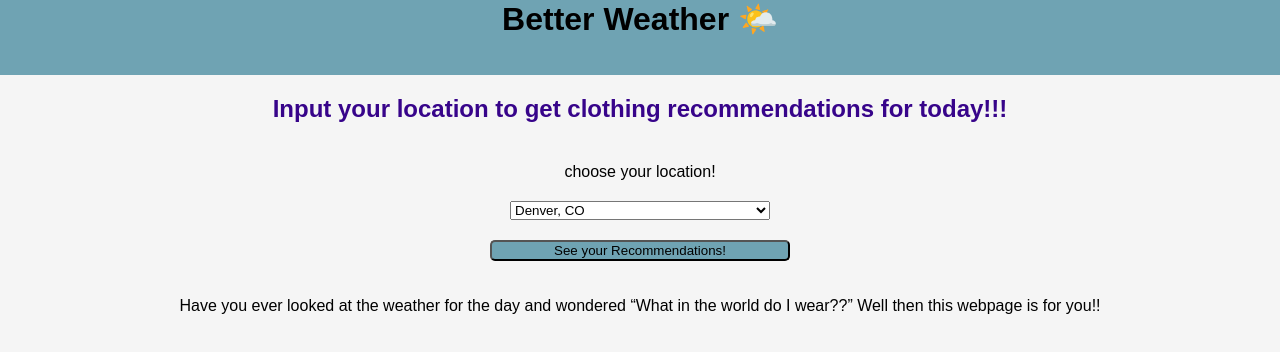
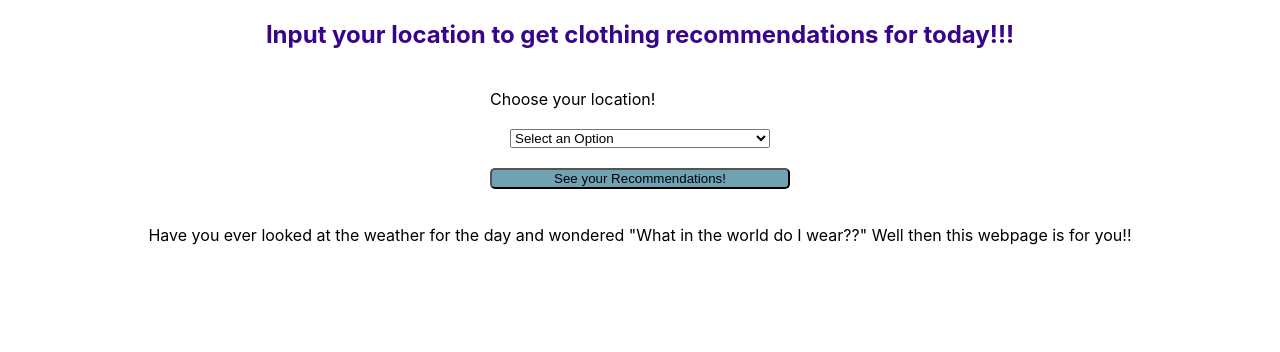
Before and after one commit to Swatzell/better-weather, a React (Create React App) app: page / in a window 1280 px wide. Shown: the top 352 px of the page. Built offline with nearby package versions, Linux system fonts and the light colour scheme; a web font is replaced by a local one.

Commit message:
Add App.tsx routing and adjust components to connect to one another

```diff
--- a/src/App.tsx
+++ b/src/App.tsx
@@ -1,15 +1,17 @@
 import React from 'react';
-import './App.css';
+import { BrowserRouter as Router, Routes, Route } from 'react-router-dom';
 import HomePage from './pages/HomePage';
+import WeatherPage from './pages/WeatherPage';
 
-function App() {
+const App: React.FC = () => {
   return (
-    <div className="App">
-      <h1>Better Weather 🌤️</h1>
-        <HomePage/>
-
-    </div>
+    <Router>
+      <Routes>
+        <Route path="/" element={<HomePage />} />
+        <Route path="/weather" element={<WeatherPage />} />
+      </Routes>
+    </Router>
   );
-}
+};
 
 export default App;
--- a/src/pages/HomePage.tsx
+++ b/src/pages/HomePage.tsx
@@ -1,20 +1,40 @@
-import './HomePage.css'
-import React from 'react'
+import './HomePage.css';
+import React, { useState } from 'react';
+import { useNavigate } from 'react-router-dom';
 
-export default function HomePage(){
-    return(
+export default function HomePage() {
+  const [location, setLocation] = useState('');
+  const navigate = useNavigate();
+
+  const handleLocationChange = (event: React.ChangeEvent<HTMLSelectElement>) => {
+    setLocation(event.target.value);
+  };
+
+  const handleSubmit = () => {
+    const selectedOption = document.querySelector(`#locations option[value="${location}"]`);
+    const lat = selectedOption?.getAttribute('data-lat');
+    const lon = selectedOption?.getAttribute('data-lon');
+
+    if (lat && lon) {
+        navigate(`/weather?city=${location}&lat=${lat}&lon=${lon}`);
+    }
+  };
+
+  return (
     <div className='homepage-body'>
-            <h2>Input your location to get clothing recommendations for today!!! </h2>
+      <h2>Input your location to get clothing recommendations for today!!!</h2>
       <div className='input-box'>
-                <label htmlFor="options">choose your location!</label>
-                <select className='city-selector' id='locations' >
+        <label htmlFor="options">Choose your location!</label>
+        <select className='city-selector' id='locations' onChange={handleLocationChange} value={location}>
           <option value="" disabled>Select an Option</option>
-                    <option value="Denver">Denver, CO</option>
-                    <option value="El Paso">El Paso, TX</option>
+          <option value="Denver" data-lat="39.7392" data-lon="-104.9903">Denver, CO</option>
+          <option value="El Paso" data-lat="31.7619" data-lon="-106.4850">El Paso, TX</option>
+          <option value="Birmingham" data-lat="33.5186" data-lon="-86.8104">Birmingham, AL</option>
+          <option value="Chicago" data-lat="41.8781" data-lon="-87.6298">Chicago, IL</option>
         </select>
-                <button className='rec-button'>See your Recommendations!</button>
+        <button className='rec-button' onClick={handleSubmit}>See your Recommendations!</button>
       </div>
-            <p>Have you ever looked at the weather for the day and wondered “What in the world do I wear??” Well then this webpage is for you!!</p>
+      <p>Have you ever looked at the weather for the day and wondered "What in the world do I wear??" Well then this webpage is for you!!</p>
     </div>
-    )
+  );
 }
--- a/src/pages/WeatherPage.tsx
+++ b/src/pages/WeatherPage.tsx
@@ -7,6 +7,7 @@ import './WeatherPage.css';
 
 const WeatherPage: React.FC = () => {
   const [searchParams] = useSearchParams();
+  const city = searchParams.get('city') || '';
   const latitude = searchParams.get('lat') || '';
   const longitude = searchParams.get('lon') || '';
   const [weatherData, setWeatherData] = useState<WeatherData | null>(null);
@@ -43,7 +44,7 @@ const WeatherPage: React.FC = () => {
   return (
     <div className="weather-page">
       <header className="weather-header">
-        <h1>Today's forecast for [{latitude}, {longitude}]:</h1>
+        <h1>Today's forecast for {city}:</h1>
       </header>
       <div className="weather-info">
         <div className="weather-icon">
```
Lines whose indentation alone changed are shown as unchanged.
